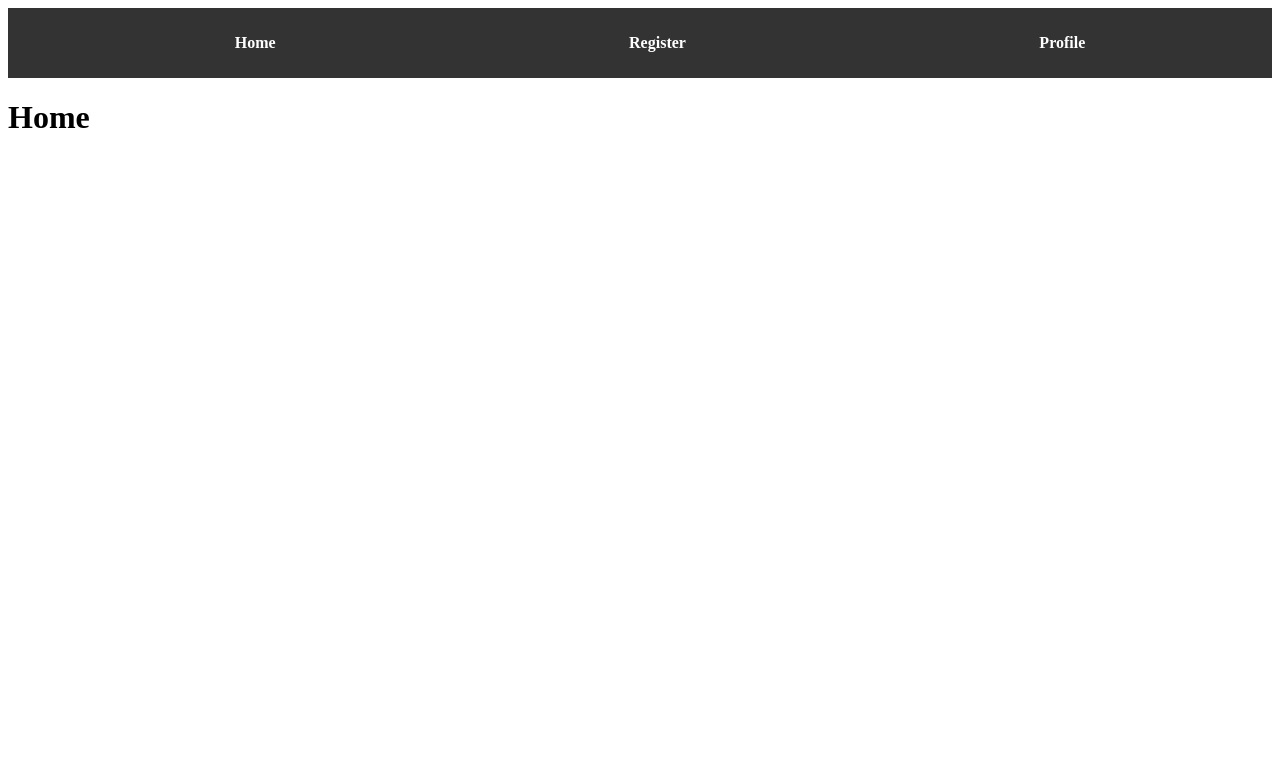
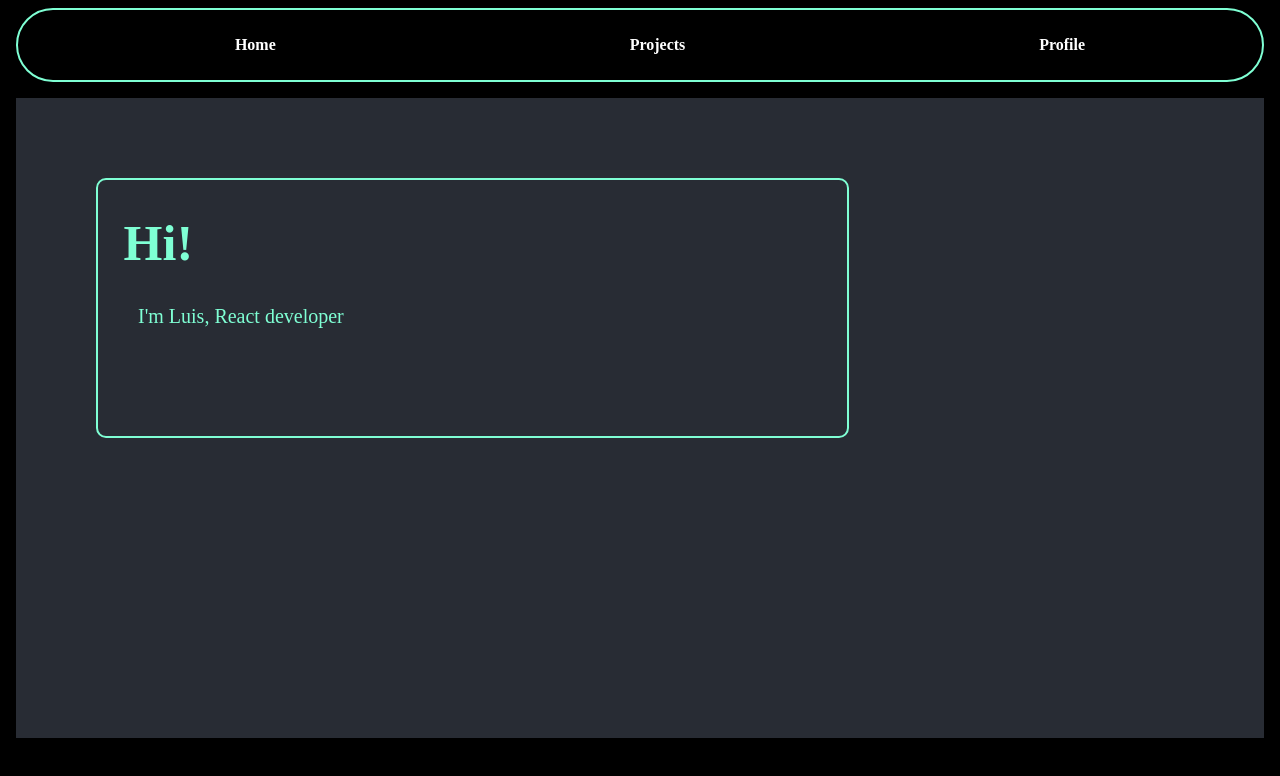
Before and after one commit to Luis-Arguelles/Portfolio, a React (Vite) app: page / in a window 1280 px wide. Shown: the top 776 px of the page. Built offline with nearby package versions, Linux system fonts and the light colour scheme.

Commit message:
Started styling home page

```diff
--- a/src/App.css
+++ b/src/App.css
@@ -0,0 +1,3 @@
+body{
+    background-color: black;
+}
--- a/src/App.tsx
+++ b/src/App.tsx
@@ -2,22 +2,22 @@ import { Routes, Route } from 'react-router-dom'
 import './App.css'
 import NavBar from './components/navBar'
 import Home from './components/home'
-import Register from './components/register'
+import Projects from './components/projects'
 import Profile from './components/profile'
 
 function App() {
 
   return (
-    <>
+    <body>
       <NavBar />
       <div>
         <Routes>
           <Route path="/" element={<Home />} />
-          <Route path="/register" element={<Register />} />
+          <Route path="/projects" element={<Projects/>} />
           <Route path="/profile" element={<Profile />} />
         </Routes>
       </div>
-    </>
+    </body>
   )
 }
 
--- a/src/components/home.tsx
+++ b/src/components/home.tsx
@@ -1,11 +1,15 @@
 import React from "react";
+import "../styles/home.css";
 
 
 const Home = () => {
 
     return (
-        <div>
-            <h1>Home</h1>
+        <div className="container">
+            <div className="presentationBox">
+                <h1>Hi!</h1>
+                <p>I'm Luis, React developer</p>
+            </div>
         </div>
     );
 
--- a/src/components/navBar.tsx
+++ b/src/components/navBar.tsx
@@ -12,12 +12,11 @@ const NavBar = () => {
                     <Link to="/">Home</Link>
                 </li>
                 <li>
-                    <Link to="/register">Register</Link>
+                    <Link to="/projects">Projects</Link>
                 </li>
                 <li>
                     <Link to="/profile">Profile</Link>
                 </li>
-
             </ul>
         </nav>
     );
--- a/src/components/register.tsx
+++ b/src/components/projects.tsx
@@ -1,13 +1,13 @@
 import React from "react";
 
-const Register = () => {
+const Projects = () => {
 
     return (
         <div>
-            <h1>Register</h1>
+            <h1>Projects</h1>
         </div>
     );
 
 }
 
-export default Register;
+export default Projects;
--- /dev/null
+++ b/src/styles/home.css
@@ -0,0 +1,36 @@
+.container{
+
+    display: flex;
+    flex-direction: column;
+    background-color: #282c34;
+    color: white;
+    margin-top: 2vh;
+    height: 80vh;
+}
+
+.presentationBox{
+    display: flex;
+    flex-direction: column;
+    border: 2px solid aquamarine;
+    border-radius: 10px;
+    height: 40%;
+    width: 60%;
+    margin-left: 10vh;
+    margin-top: 10vh;
+    font-size: 20px;
+    color: white;
+}
+
+h1{
+    font-size: 50px;
+    margin-left: 2vw;
+    color: aquamarine;
+}
+
+p{
+    margin-left: 5vh;
+    margin-top: 0;
+    color: white;
+    font-size: 20px;
+    color: aquamarine;
+}
--- a/src/styles/navBar.css
+++ b/src/styles/navBar.css
@@ -1,7 +1,10 @@
 nav {
-    background-color: #333;
+
+    border: 2px solid aquamarine;
+    border-radius: 40px;
     color: #fff;
-    padding: 10px;
+    padding-top: 10px;
+    padding-bottom: 10px;
   }
 
   ul {
```
